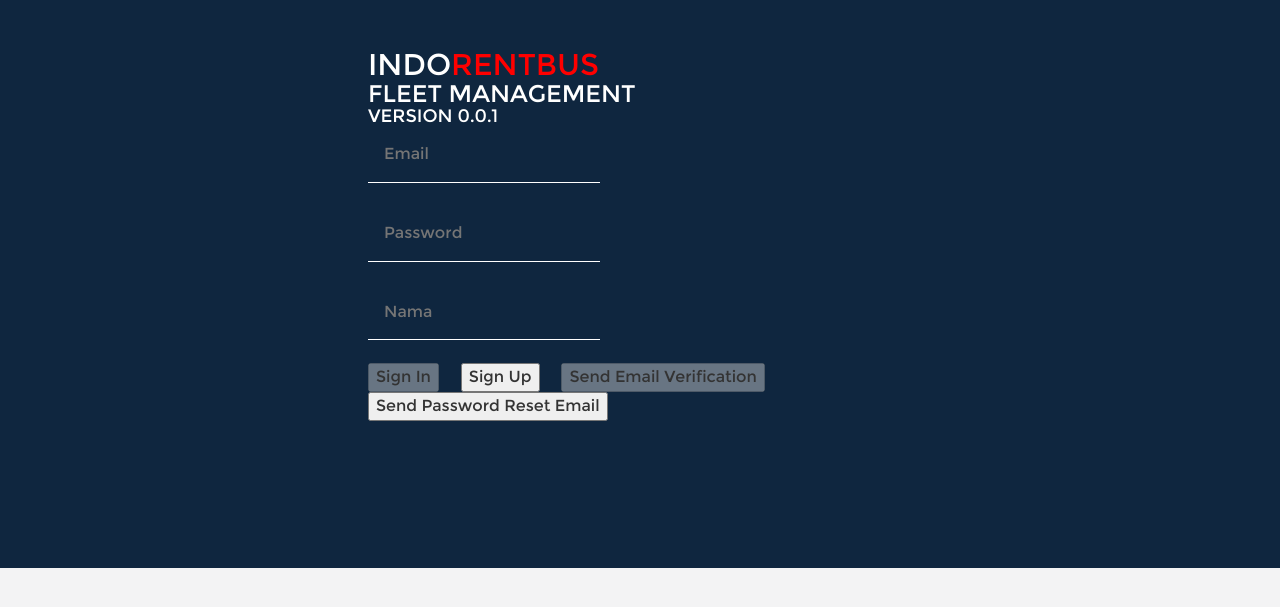
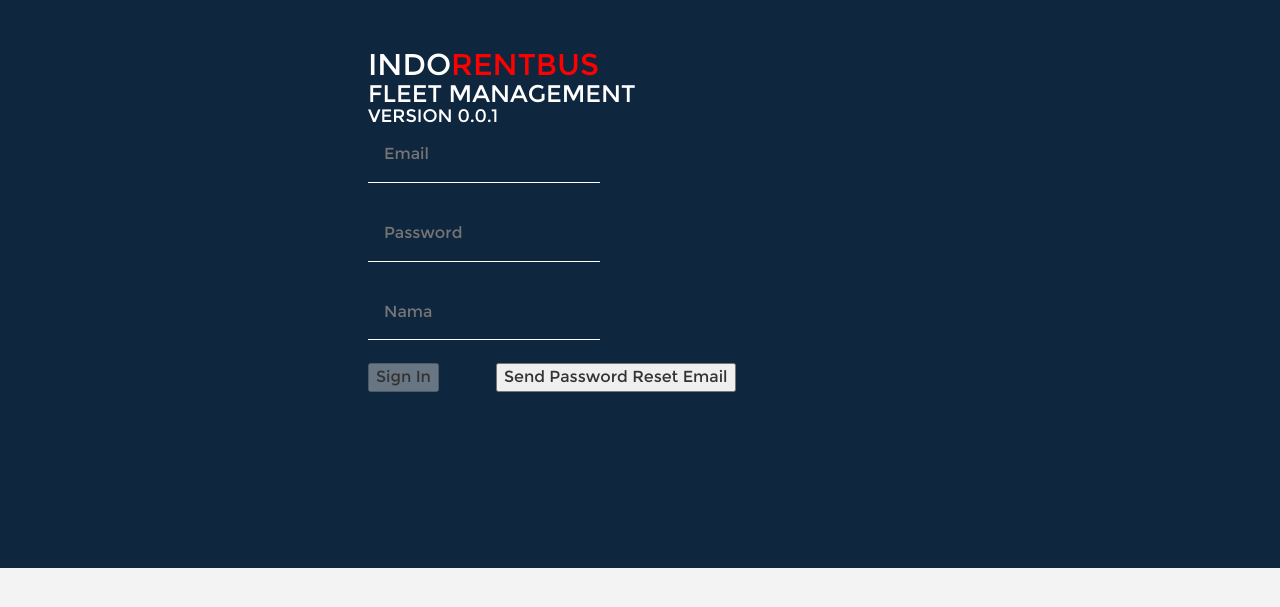
Before and after one commit to kemtol/indorentbus, a Jekyll site: the page built from index.html, in a window 1280 px wide. Shown: the top 607 px of the page. Built offline with Jekyll 4.4.1, drawn with Linux system fonts in a browser that asks for light colours; nearby versions of some CDN libraries; Markdown is read by kramdown in place of the engine named in the settings; comment, search, counter and statistics services are not loaded.

Commit message:
Update index.html

```diff
--- a/index.html
+++ b/index.html
@@ -11,13 +11,13 @@
 	<br/><br/>
 	<input style="display:inline;width:auto;" type="password" id="password" name="password" placeholder="Password"/>
 	<br/><br/>
-	<input style="display:inline;width:auto;" type="text" id="name" name="name" placeholder="Nama"/>
+	<input class="for-signup" style="display:inline;width:auto;" type="text" id="name" name="name" placeholder="Nama"/>
 	<br/><br/>
 	<button disabled id="quickstart-sign-in" name="signin">Sign In</button>
 	&nbsp;&nbsp;&nbsp;
-	<button id="quickstart-sign-up" name="signup">Sign Up</button>
+	<button class="for-signup" id="quickstart-sign-up" name="signup">Sign Up</button>
 	&nbsp;&nbsp;&nbsp;
-	<button disabled id="quickstart-verify-email" name="verify-email">Send Email Verification</button>
+	<button class="for-signup" disabled id="quickstart-verify-email" name="verify-email">Send Email Verification</button>
 	&nbsp;&nbsp;&nbsp;
 	<button id="quickstart-password-reset" name="verify-email">Send Password Reset Email</button>
 </div>
@@ -41,6 +41,7 @@
 		width: 100%;
 		color: #fff;
 	}
+	.for-signup{display:none}
 </style>
 <script type="text/javascript">
 	$("#nav-menu").hide();
```
